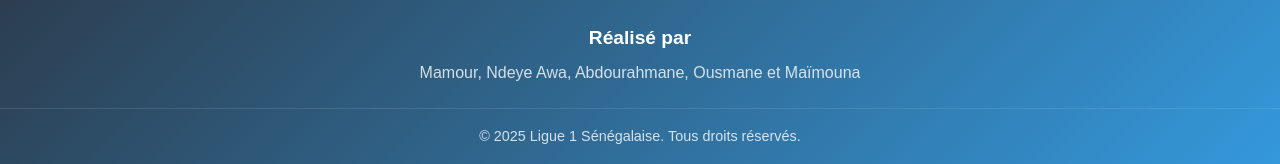
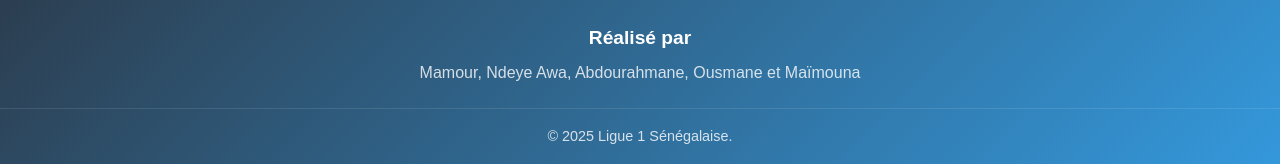
Before and after one commit to mamour-dx/Ligue1SN, a PHP site: page /index.php in a window 1280 px wide. Shown: the part 1076-1240 px from the top of the page. Run offline with PHP 8.4, Linux system fonts and the light colour scheme; data comes from the database, SQL or seed files in the repository; data that the repository does not hold is empty.

Commit message:
update footer

```diff
--- a/app/includes/footer.php
+++ b/app/includes/footer.php
@@ -7,7 +7,7 @@
             </div>
         </div>
         <div class="footer-bottom">
-            <p>&copy; <?= date('Y') ?> Ligue 1 Sénégalaise. Tous droits réservés.</p>
+            <p>&copy; <?= date('Y') ?> Ligue 1 Sénégalaise.</p>
         </div>
     </footer>
     <script src="/js/main.js"></script>
```
